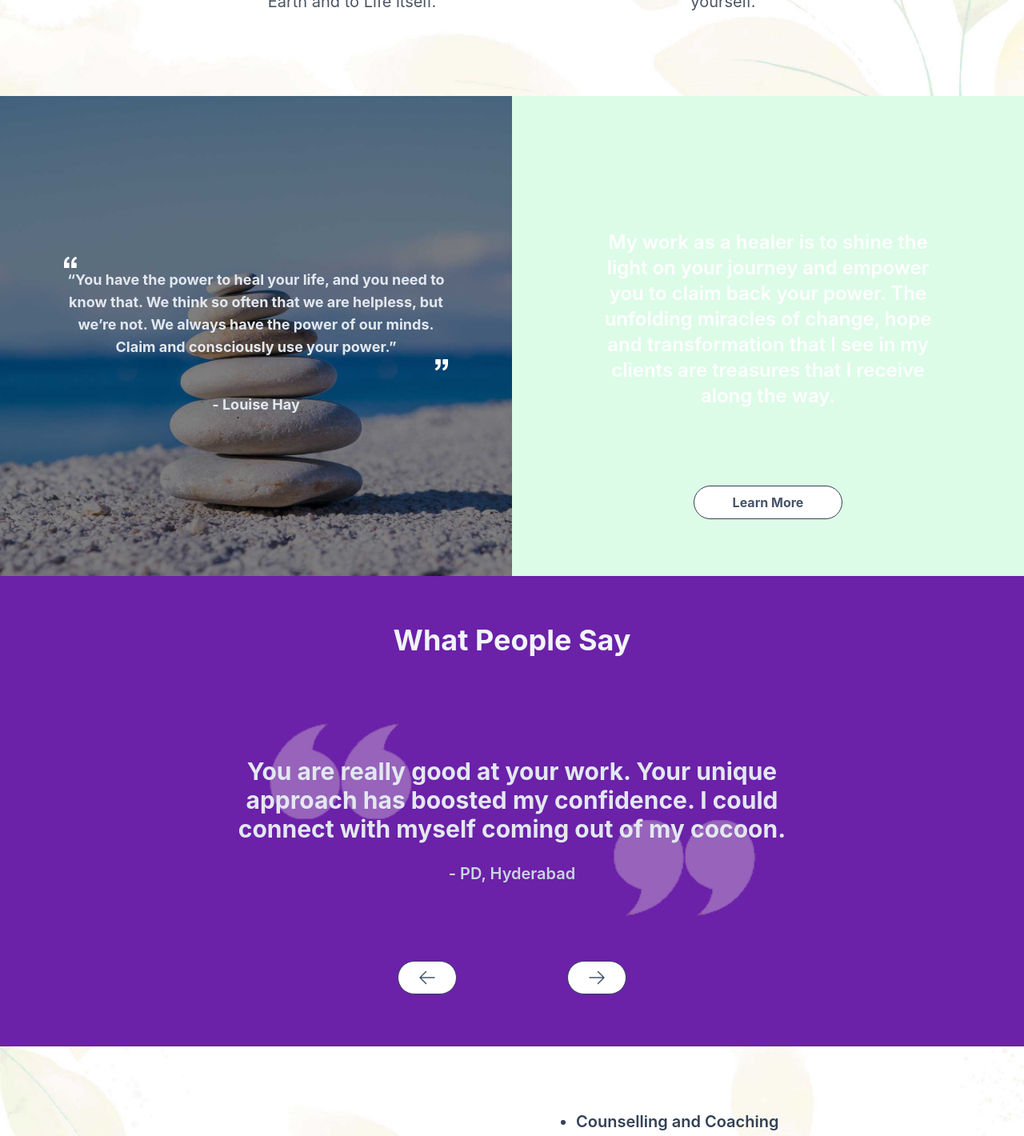
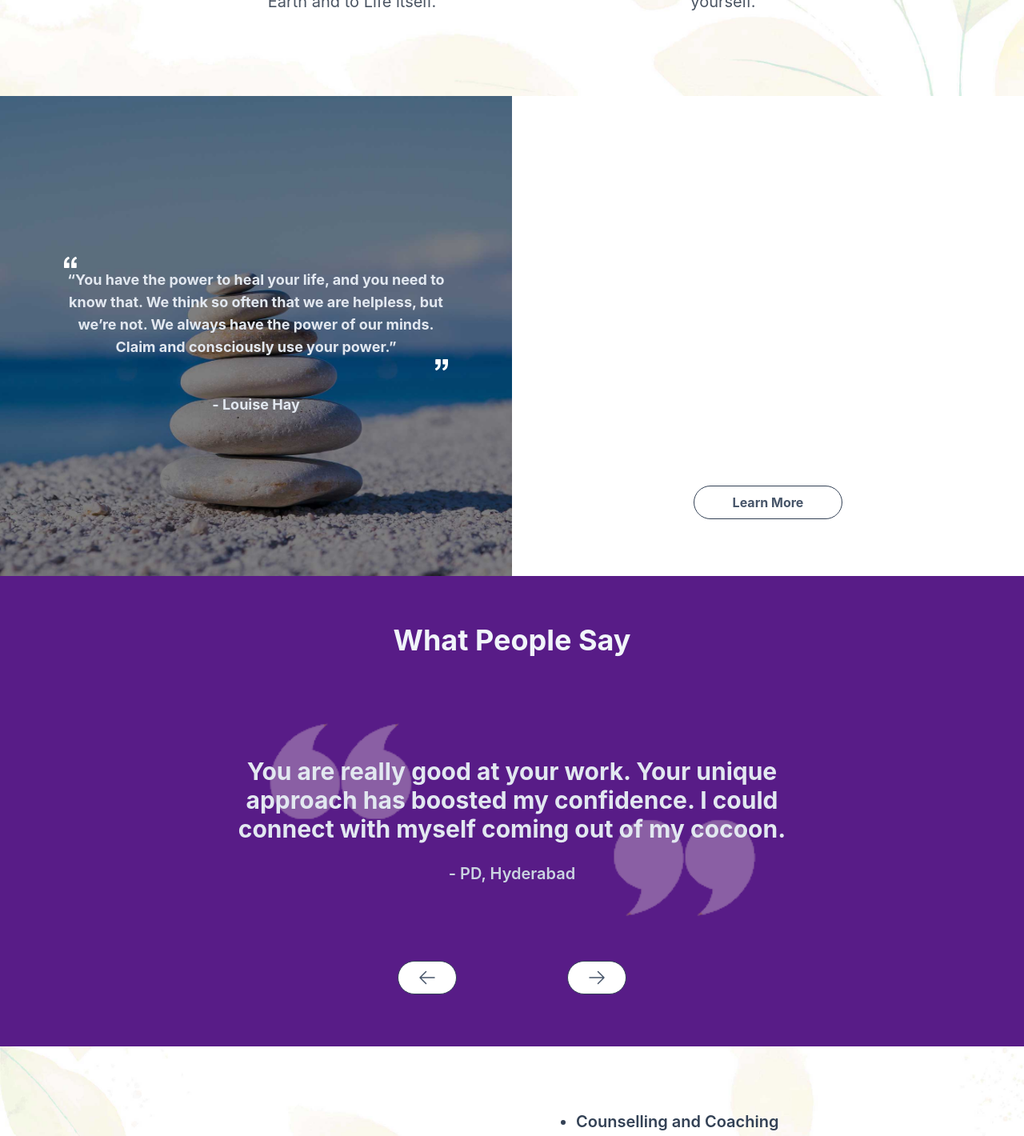
Before and after one commit to SurbhiSarna/surbhi-sarna-site, a React (Vite) app: page / in a window 1280 px wide. Shown: the part 1660-3080 px from the top of the page at 80% size. Built offline with nearby package versions, Linux system fonts and the light colour scheme.

Commit message:
:art: - Color Updates

```diff
--- a/src/components/SplitImageText/splitImageText.jsx
+++ b/src/components/SplitImageText/splitImageText.jsx
@@ -9,7 +9,7 @@ const SplitImageText = (props) => {
     console.log(props)
 
     return (
-        <div className="bg-green-100 grid grid-rows-2 grid-cols-1 lg:grid-rows-1 lg:grid-cols-2">
+        <div className="bg-white grid grid-rows-2 grid-cols-1 lg:grid-rows-1 lg:grid-cols-2">
         <div
           style={{
             backgroundImage: `url(${healingImage})`,
--- a/src/components/TestimonialsSlider/testimonialsSlider.jsx
+++ b/src/components/TestimonialsSlider/testimonialsSlider.jsx
@@ -51,7 +51,7 @@ const TestimonialsSlider = () => {
   return (
     <>
       {" "}
-      <div className="bg-purple-800 py-8 md:py-10">
+      <div className="bg-purple-900 py-8 md:py-10">
         <div className="container mx-auto px-4">
           <div className="flex flex-col items-center justify-center">
             <h2 className="my-5 text-2xl md:text-4xl font-bold text-slate-100">
```
